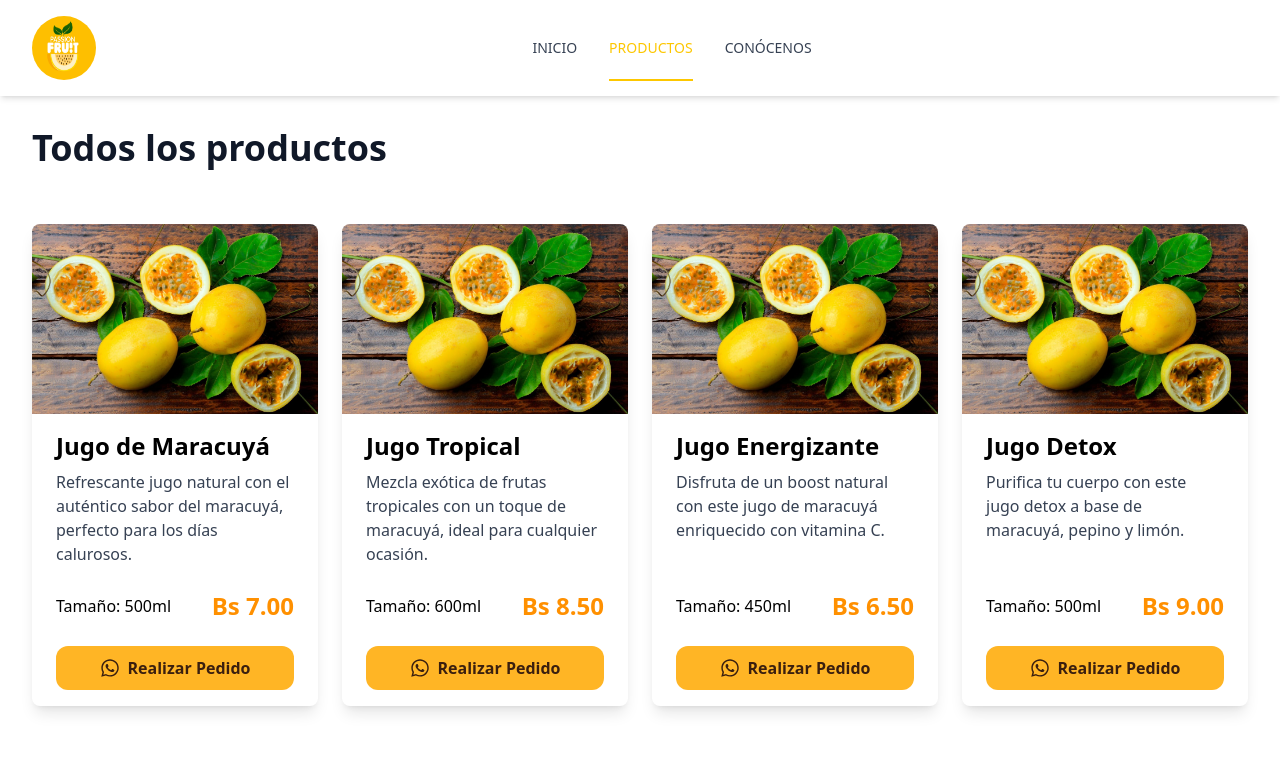
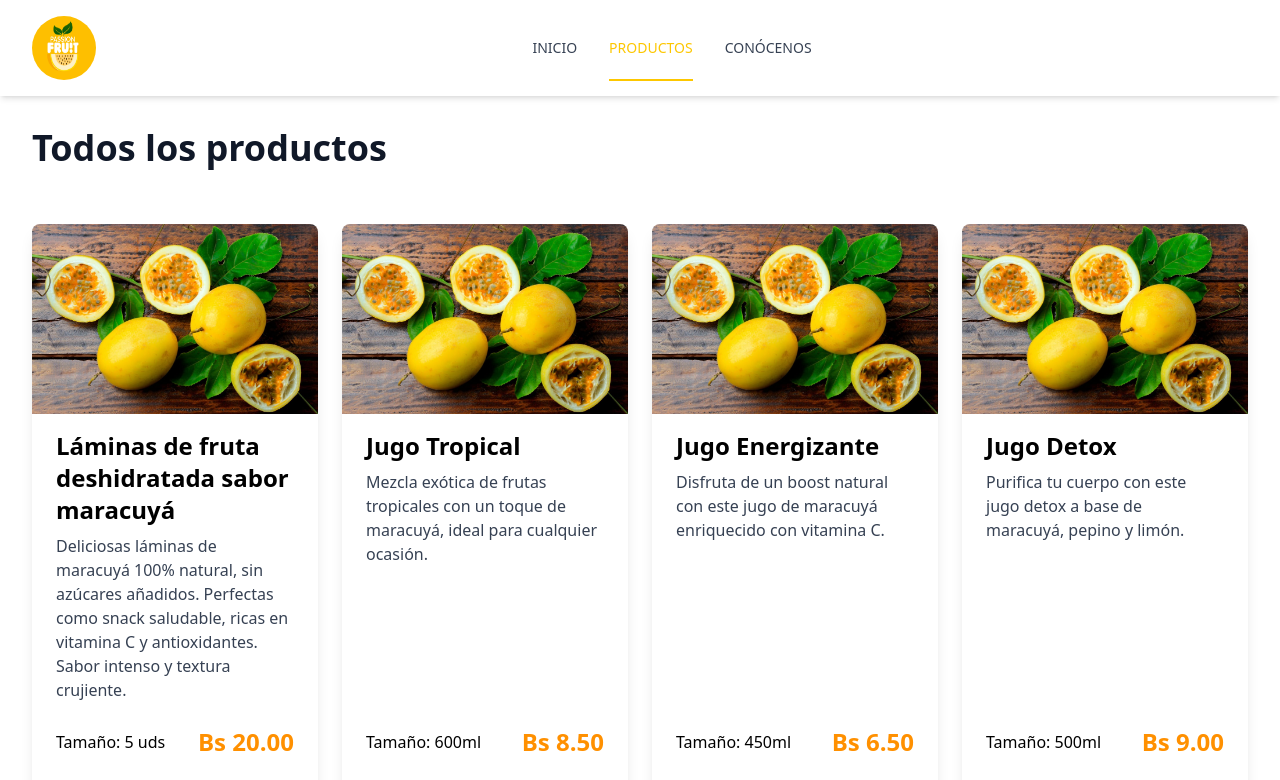
Before and after one commit to GustavoLuizaga/Passion-Fruit, a React (Vite) app: page /products in a window 1280 px wide. Shown: the top 780 px of the page. Built offline with nearby package versions, Linux system fonts and the light colour scheme.

Commit message:
Custom product 1

```diff
--- a/src/pages/Products.jsx
+++ b/src/pages/Products.jsx
@@ -15,10 +15,10 @@ const Products = () => {
                 <div className="grid grid-cols-1 sm:grid-cols-2 md:grid-cols-4 gap-6 py-6">
                     <Card
                         image={Producto}
-                        title="Jugo de Maracuyá"
-                        description="Refrescante jugo natural con el auténtico sabor del maracuyá, perfecto para los días calurosos."
-                        size="500ml"
-                        price="7.00"
+                        title="Láminas de fruta deshidratada sabor maracuyá"
+                        description="Deliciosas láminas de maracuyá 100% natural, sin azúcares añadidos. Perfectas como snack saludable, ricas en vitamina C y antioxidantes. Sabor intenso y textura crujiente."
+                        size="5 uds"
+                        price="20.00"
                         onClick={() => window.location.href = "/comprar/maracuya"}
                     />
                     <Card
```
